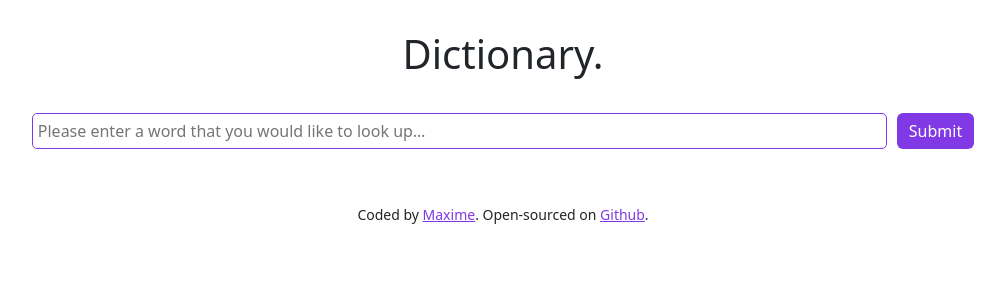
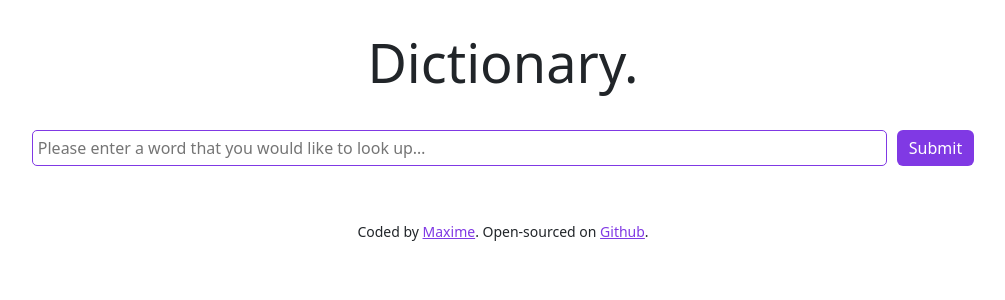
Before and after one commit to hallomaxime/dictionary-project, a React (Create React App) app: page / in a window 1280 px wide. Shown: the top 300 px of the page, without its empty margins (137-1142 px from the left). Built offline with nearby package versions, Linux system fonts and the light colour scheme.

Commit message:
h1 font-size

```diff
--- a/src/App.css
+++ b/src/App.css
@@ -1,5 +1,9 @@
 header {
   margin: 30px 0;
+}
+
+h1 {
+  font-size: 54px;
 }
 
 h2 {
```
